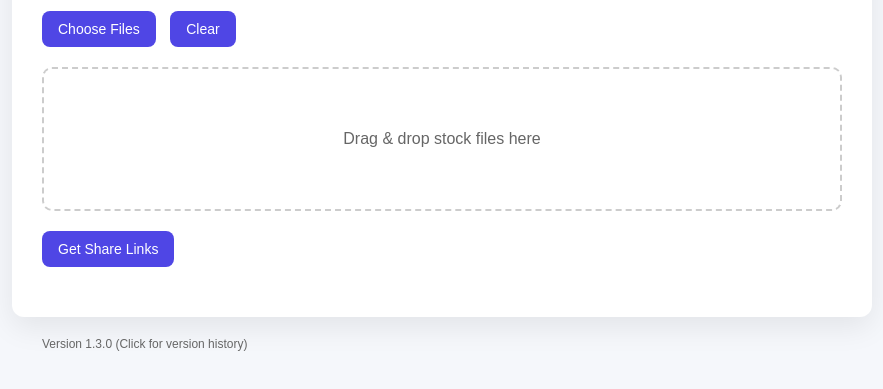
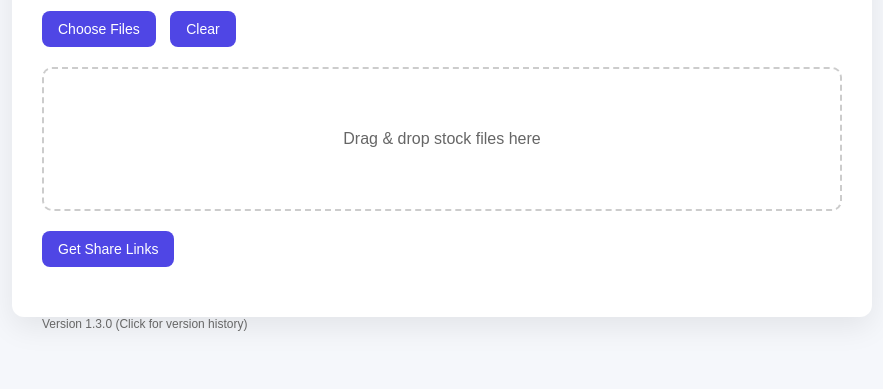
Before and after one commit to JamesAtkins444/Stock-Linker, a website: page index.html in a window 1280 px wide. Shown: the part 147-536 px from the top of the page, without its empty margins (198-1081 px from the left). Drawn offline with Linux system fonts and the light colour scheme.

Commit message:
Update index.html

```diff
--- a/index.html
+++ b/index.html
@@ -273,7 +273,7 @@
 <!-- Version Footer -->
 <div style="
   max-width: 800px;
-  margin: 20px auto 0 auto;
+  margin: 0px auto 0 auto;
   font-size: 12px;
   color: #666;
   padding-left: 0px;
```
